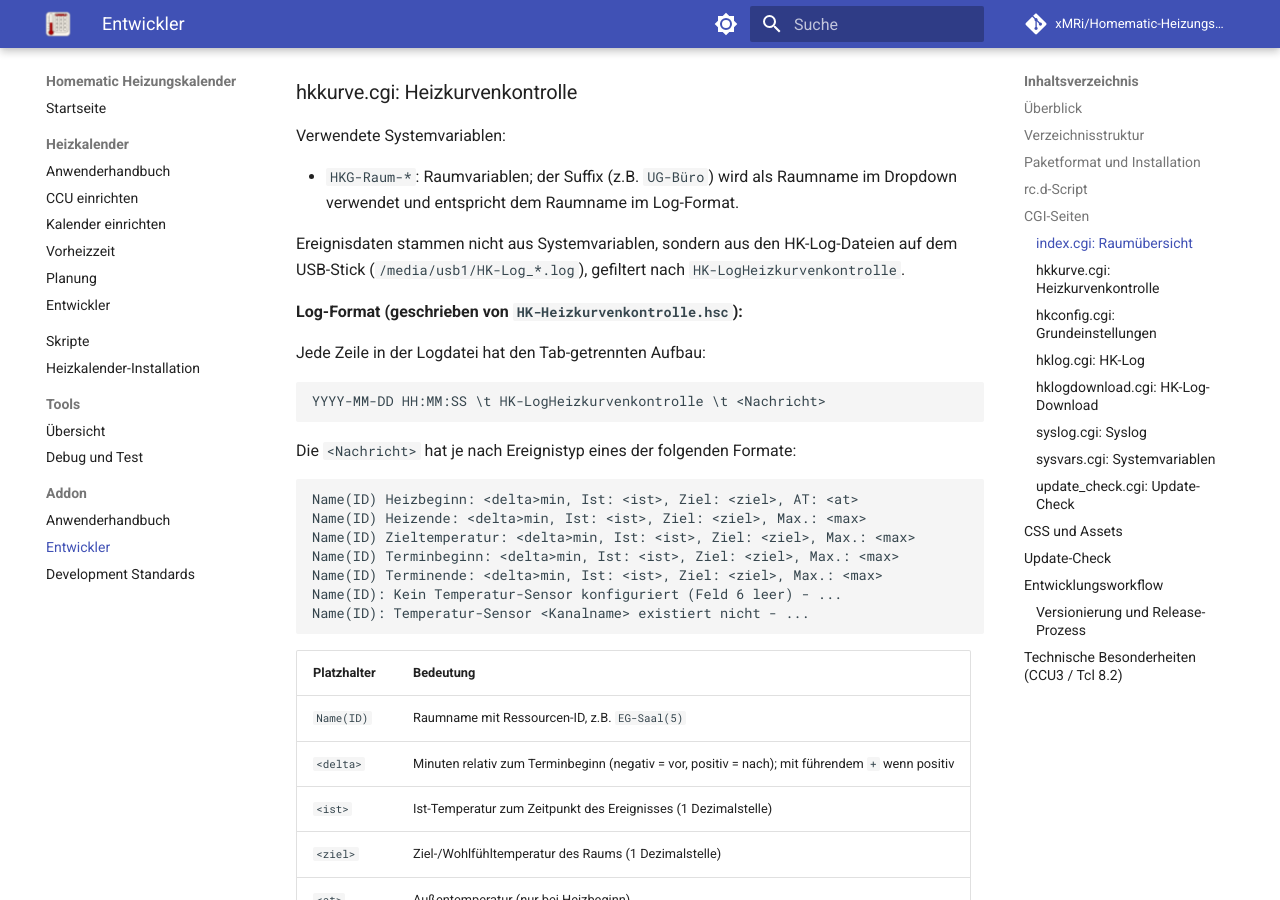
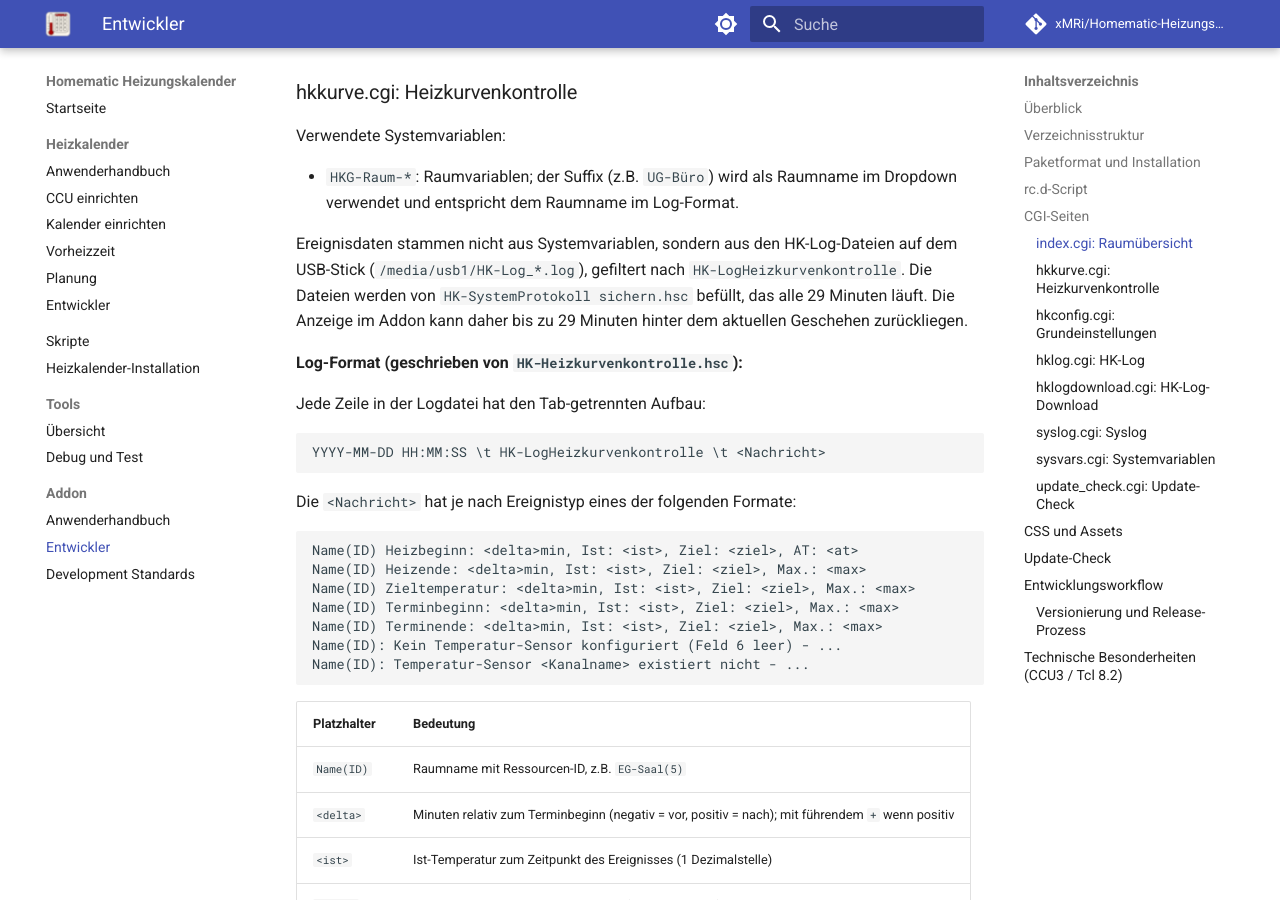
Before and after one commit to tatzel/Homematic-Heizungskalender, an MkDocs documentation site: the page built from docs/addon/entwickler.md, in a window 1280 px wide and 900 px high, scrolled down 4503 px. Built offline with MkDocs 1.6.1 and Material for MkDocs 9.7.7, drawn with Linux system fonts in a browser that asks for light colours; comment, search, counter and statistics services are not loaded; some of the changed text lies outside the part shown.

Commit message:
docs(addon): Verzögerungshinweis für HK-Log und Heizkurvenkontrolle ergänzen
HK-SystemProtokoll sichern.hsc läuft alle 29 Minuten; die Anzeige im Addon
kann daher bis zu 29 Minuten verzögert sein. Hinweis ergänzt in:
- hklog.cgi: sichtbarer Hinweisblock im Browser (zweite Zeile)
- hkkurve.cgi: eigener Hinweisblock vor der Legende
- Anwenderhandbuch: bei HK-Log und Heizkurvenkontrolle
- Entwicklerdoku: bei hklog.cgi und hkkurve.cgi

```diff
--- a/docs/addon/entwickler.md
+++ b/docs/addon/entwickler.md
@@ -171,7 +171,7 @@ Verwendete Systemvariablen:
 
 - `HKG-Raum-*`: Raumvariablen; der Suffix (z.B. `UG-Büro`) wird als Raumname im Dropdown verwendet und entspricht dem Raumname im Log-Format.
 
-Ereignisdaten stammen nicht aus Systemvariablen, sondern aus den HK-Log-Dateien auf dem USB-Stick (`/media/usb1/HK-Log_*.log`), gefiltert nach `HK-LogHeizkurvenkontrolle`.
+Ereignisdaten stammen nicht aus Systemvariablen, sondern aus den HK-Log-Dateien auf dem USB-Stick (`/media/usb1/HK-Log_*.log`), gefiltert nach `HK-LogHeizkurvenkontrolle`. Die Dateien werden von `HK-SystemProtokoll sichern.hsc` befüllt, das alle 29 Minuten läuft. Die Anzeige im Addon kann daher bis zu 29 Minuten hinter dem aktuellen Geschehen zurückliegen.
 
 **Log-Format (geschrieben von `HK-Heizkurvenkontrolle.hsc`):**
 
@@ -227,7 +227,7 @@ Zeigt Logging-Flags, Kurveneinstellungen und eine Raumübersicht in aufbereitete
 
 Liest direkt aus Logdateien auf dem USB-Stick. Kein ReGa-Aufruf. Die Seite zeigt die letzten N Zeilen der gewählten Datei (tail-Prinzip).
 
-Zeitstempel im Log haben das Format `JJJJ-MM-TT HH:MM:SS` (aus der CCU-Historiendatenbank, geschrieben von `HK-SystemProtokoll sichern.hsc`).
+Zeitstempel im Log haben das Format `JJJJ-MM-TT HH:MM:SS` (aus der CCU-Historiendatenbank, geschrieben von `HK-SystemProtokoll sichern.hsc`). Da dieses Skript alle 29 Minuten läuft, kann die Anzeige im Addon bis zu 29 Minuten hinter dem aktuellen Geschehen zurückliegen.
 
 ### hklogdownload.cgi: HK-Log-Download
 
```
Also changed, not shown: docs/addon/anwenderhandbuch.md (+6 -2 lines), 2 other files.
